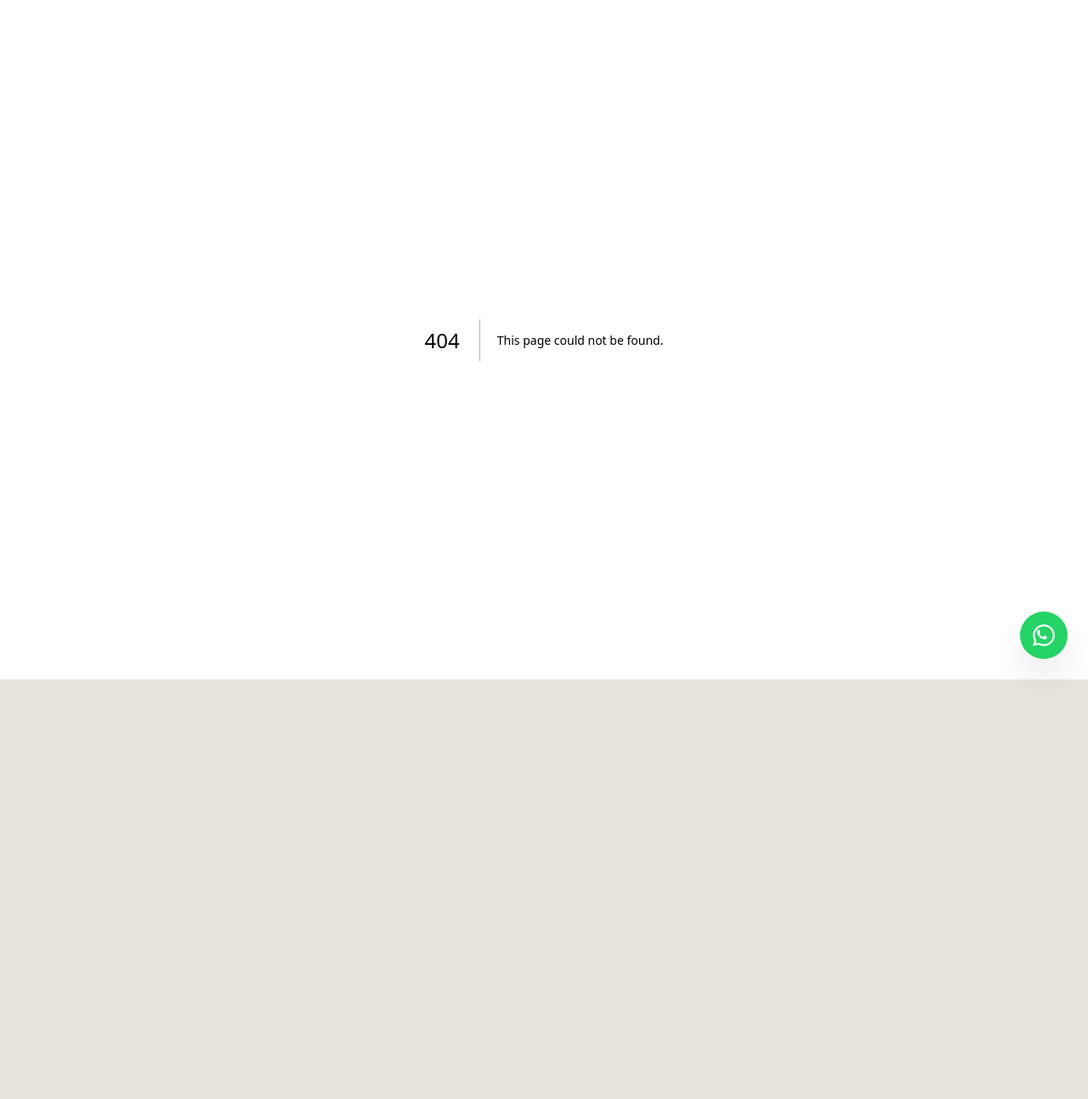
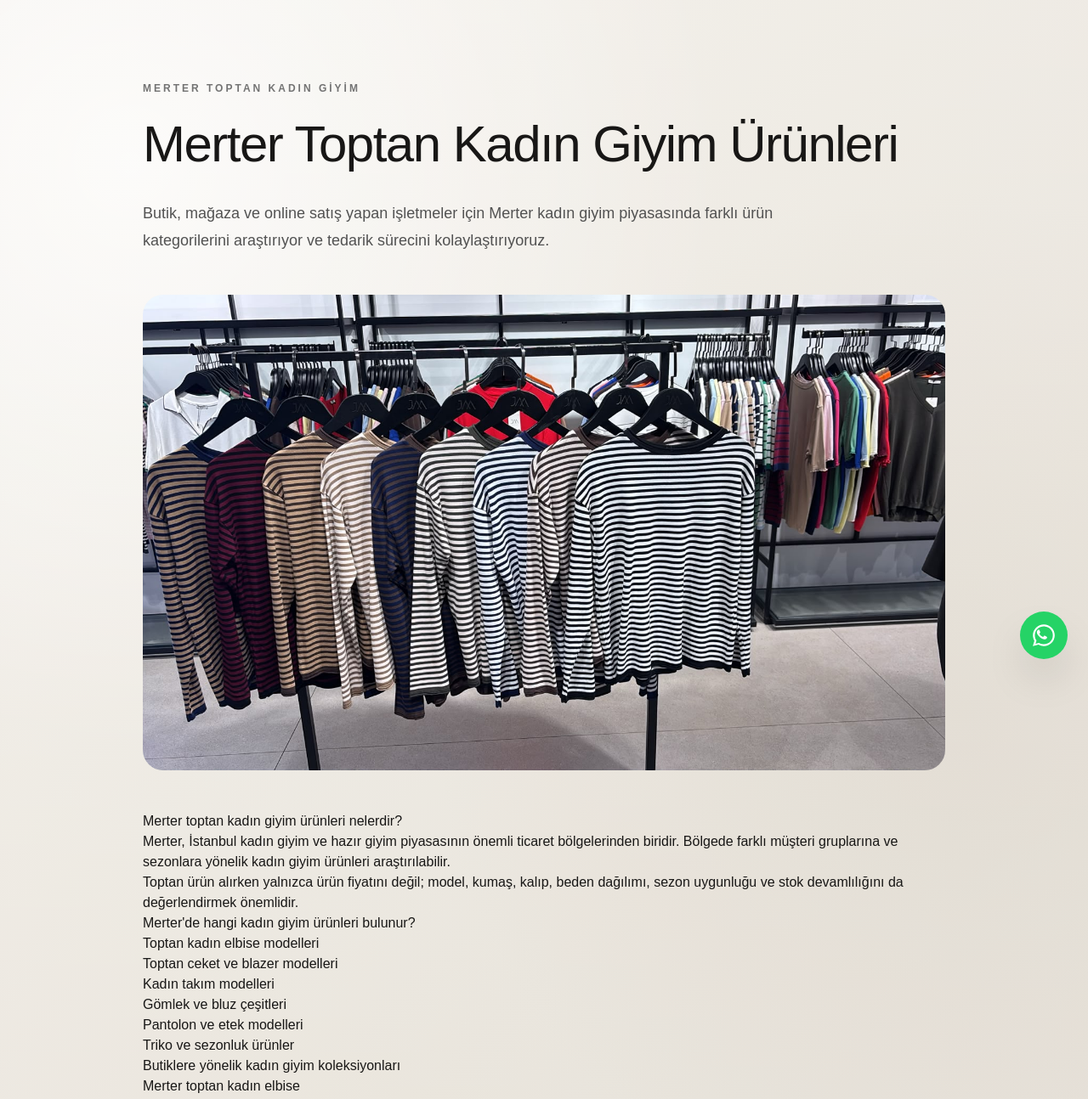
Before and after one commit to sudesolmaz1412/merternedarik, a Next.js app: page /blog/merter-toptan-kadin-giyim-urunleri in a window 1280 px wide. Before the commit this address had no page. Shown: the top 1294 px of the page at 85% size. Before the commit the page ends 800 px from the top, so only its background shows below. Built offline with nearby package versions, Linux system fonts and the light colour scheme.

Commit message:
Merter toptan kadin giyim urunleri SEO sayfasi eklendi

```diff
--- /dev/null
+++ b/app/blog/merter-toptan-kadin-giyim-urunleri/page.tsx
@@ -0,0 +1,208 @@
+import type { Metadata } from "next";
+import Link from "next/link";
+
+export const metadata: Metadata = {
+  title: "Merter Toptan Kadın Giyim Ürünleri | Rota Tedarik",
+  description:
+    "Merter toptan kadın giyim ürünleri; elbise, ceket, takım, bluz, gömlek, pantolon ve sezonluk kadın giyim ürünleri için tedarik rehberi.",
+  alternates: {
+    canonical:
+      "https://www.merterdentedarik.com/blog/merter-toptan-kadin-giyim-urunleri",
+  },
+};
+
+export default function Page() {
+  return (
+    <main className="min-h-screen bg-[#f5f2ed] text-[#181716]">
+      <article className="mx-auto max-w-5xl px-6 py-16 md:px-10 md:py-24">
+
+        <header className="max-w-4xl">
+          <p className="mb-5 text-xs font-semibold uppercase tracking-[0.25em] text-neutral-500">
+            MERTER TOPTAN KADIN GİYİM
+          </p>
+
+          <h1 className="text-4xl font-medium leading-tight tracking-tight md:text-6xl">
+            Merter Toptan Kadın Giyim Ürünleri
+          </h1>
+
+          <p className="mt-7 max-w-3xl text-lg leading-8 text-neutral-600">
+            Butik, mağaza ve online satış yapan işletmeler için Merter kadın
+            giyim piyasasında farklı ürün kategorilerini araştırıyor ve
+            tedarik sürecini kolaylaştırıyoruz.
+          </p>
+        </header>
+
+        <div className="my-12 overflow-hidden rounded-3xl">
+          <img
+            src="/images/toptankadingiyimmodel.jpeg"
+            alt="Merter toptan kadın giyim ürünleri"
+            className="h-[420px] w-full object-cover md:h-[560px]"
+          />
+        </div>
+
+        <div className="prose prose-neutral max-w-none prose-p:leading-8">
+
+          <h2>Merter toptan kadın giyim ürünleri nelerdir?</h2>
+
+          <p>
+            Merter, İstanbul kadın giyim ve hazır giyim piyasasının önemli
+            ticaret bölgelerinden biridir. Bölgede farklı müşteri gruplarına
+            ve sezonlara yönelik kadın giyim ürünleri araştırılabilir.
+          </p>
+
+          <p>
+            Toptan ürün alırken yalnızca ürün fiyatını değil; model, kumaş,
+            kalıp, beden dağılımı, sezon uygunluğu ve stok devamlılığını da
+            değerlendirmek önemlidir.
+          </p>
+
+          <h2>Merter'de hangi kadın giyim ürünleri bulunur?</h2>
+
+          <ul>
+            <li>Toptan kadın elbise modelleri</li>
+            <li>Toptan ceket ve blazer modelleri</li>
+            <li>Kadın takım modelleri</li>
+            <li>Gömlek ve bluz çeşitleri</li>
+            <li>Pantolon ve etek modelleri</li>
+            <li>Triko ve sezonluk ürünler</li>
+            <li>Butiklere yönelik kadın giyim koleksiyonları</li>
+          </ul>
+
+          <h2>Merter toptan kadın elbise</h2>
+
+          <p>
+            Elbise, kadın giyim mağazalarında en sık araştırılan ürün
+            gruplarından biridir. Günlük, klasik, davet ve sezonluk elbise
+            modelleri işletmenin müşteri kitlesine göre değerlendirilebilir.
+          </p>
+
+          <p>
+            <Link
+              href="/blog/merter-elbise-toptancilari"
+              className="font-semibold underline underline-offset-4"
+            >
+              Merter Elbise Toptancıları →
+            </Link>
+          </p>
+
+          <h2>Butikler için Merter kadın giyim ürünleri</h2>
+
+          <p>
+            Butik sahiplerinin ürün seçiminde kendi müşteri profiline uygun
+            koleksiyon oluşturması önemlidir. Farklı ürün kategorilerini
+            karşılaştırmak, tek bir modele bağlı kalmadan daha dengeli ürün
+            seçimi yapılmasını sağlayabilir.
+          </p>
+
+          <p>
+            Özellikle yeni koleksiyon oluştururken elbise, ceket, takım,
+            gömlek, bluz ve pantolon gibi farklı kategoriler birlikte
+            değerlendirilebilir.
+          </p>
+
+          <h2>Online satış için Merter kadın giyim</h2>
+
+          <p>
+            Instagram, pazaryeri veya e-ticaret sitesi üzerinden satış yapan
+            işletmeler için ürünün modeli kadar görsel sunumu, beden bilgileri
+            ve stok devamlılığı da önemlidir.
+          </p>
+
+          <p>
+            <Link
+              href="/blog/merter-toptan-kadin-giyim-online"
+              className="font-semibold underline underline-offset-4"
+            >
+              Merter Toptan Kadın Giyim Online →
+            </Link>
+          </p>
+
+          <h2>Merter toptan kadın giyim modelleri</h2>
+
+          <p>
+            Sezon değiştikçe kadın giyim modelleri de değişebilir. Bu nedenle
+            ürün araştırmasında güncel modelleri, işletmenin fiyat segmentini
+            ve hedef müşteri kitlesini birlikte değerlendirmek gerekir.
+          </p>
+
+          <p>
+            <Link
+              href="/blog/merter-toptan-kadin-giyim-modelleri"
+              className="font-semibold underline underline-offset-4"
+            >
+              Merter Toptan Kadın Giyim Modelleri →
+            </Link>
+          </p>
+
+          <h2>Merter'den toptan kadın giyim nasıl alınır?</h2>
+
+          <p>
+            İstanbul dışında bulunan butik ve mağazalar için her ürün
+            araştırmasında Merter'e gelmek mümkün olmayabilir. Aradığınız
+            ürünün fotoğrafını veya kategorisini paylaşarak ürün araştırma
+            ve tedarik hizmetinden yararlanabilirsiniz.
+          </p>
+
+          <p>
+            <Link
+              href="/blog/merter-toptan-kadin-giyim-nereden-alinir"
+              className="font-semibold underline underline-offset-4"
+            >
+              Merter Toptan Kadın Giyim Nereden Alınır? →
+            </Link>
+          </p>
+
+          <h2>Merter toptan kadın giyim ana rehberi</h2>
+
+          <p>
+            Merter kadın giyim piyasası ve toptan ürün tedariği hakkında
+            daha kapsamlı bilgi için ana rehberimizi inceleyebilirsiniz.
+          </p>
+
+          <p>
+            <Link
+              href="/blog/merter-kadin-giyim-toptan"
+              className="font-semibold underline underline-offset-4"
+            >
+              Merter Toptan Kadın Giyim →
+            </Link>
+          </p>
+
+          <h2>Rota Tedarik ile ürün bulun</h2>
+
+          <p>
+            Rota Tedarik olarak butik, mağaza ve online satış yapan
+            işletmeler için İstanbul tekstil piyasalarından kadın giyim
+            ürünleri araştırıyor ve tedarik sürecini kolaylaştırıyoruz.
+          </p>
+
+        </div>
+
+        <section className="mt-20 rounded-3xl bg-[#242321] p-8 text-white md:p-12">
+          <p className="text-xs font-semibold uppercase tracking-[0.25em] text-white/50">
+            ROTA TEDARİK
+          </p>
+
+          <h2 className="mt-4 text-3xl font-medium md:text-4xl">
+            Aradığınız ürünü bize gönderin.
+          </h2>
+
+          <p className="mt-5 max-w-2xl leading-7 text-white/65">
+            Model veya ürün fotoğrafını WhatsApp üzerinden paylaşın.
+            İstanbul tekstil piyasasında sizin için araştıralım.
+          </p>
+
+          <a
+            href="https://wa.me/905324975361"
+            target="_blank"
+            rel="noopener noreferrer"
+            className="mt-8 inline-flex rounded-full bg-white px-7 py-4 text-sm font-semibold text-[#242321]"
+          >
+            WhatsApp'tan Ürün Sor
+          </a>
+        </section>
+
+      </article>
+    </main>
+  );
+}
```
Also changed, not shown: public/images/toptankadingiyimmodel.jpeg (added).
